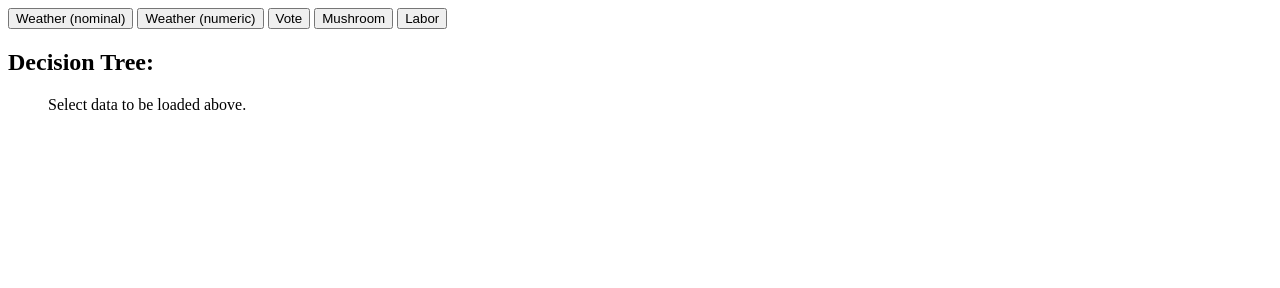
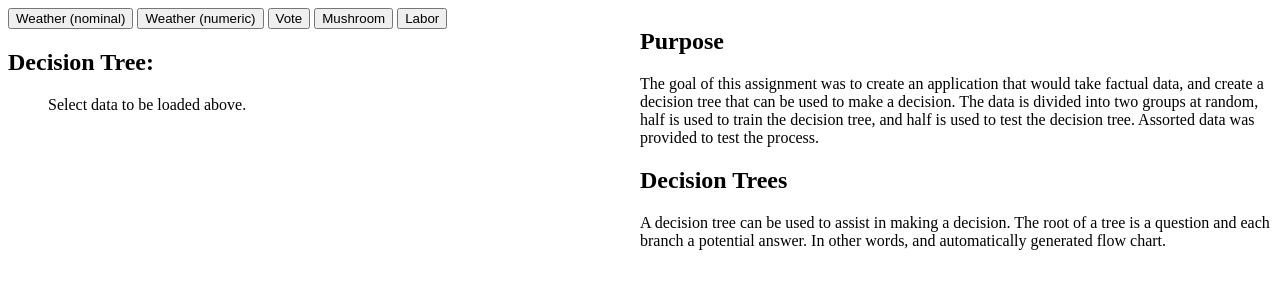
Before and after one commit to louisbourque/Decision-Tree, a plain HTML site: page a3.html in a window 1280 px wide. Drawn offline with Linux system fonts and the light colour scheme.

Commit message:
Add explanation

```diff
--- a/a3.html
+++ b/a3.html
@@ -64,6 +64,12 @@ function draw(data, root){
 <button onclick="load_data('datasets/mushroom_data.txt','What kind of mushroom am I looking at?');">Mushroom</button>
 <button onclick="load_data('datasets/labor_data.txt','Is this labor negotiation good or bad?');">Labor</button>
 
+<div id="explanation" style="float:right;width:50%;">
+<h2>Purpose</h2>
+<p>The goal of this assignment was to create an application that would take factual data, and create a decision tree that can be used to make a decision. The data is divided into two groups at random, half is used to train the decision tree, and half is used to test the decision tree. Assorted data was provided to test the process.</p>
+<h2>Decision Trees</h2>
+<p>A decision tree can be used to assist in making a decision. The root of a tree is a question and each branch a potential answer. In other words, and automatically generated flow chart.</p>
+</div>
 <div id="question"></div>
 <h2>Decision Tree:</h2>
 <ul id="tree"><li style="list-style-type:none;">Select data to be loaded above.</li></ul>
```
